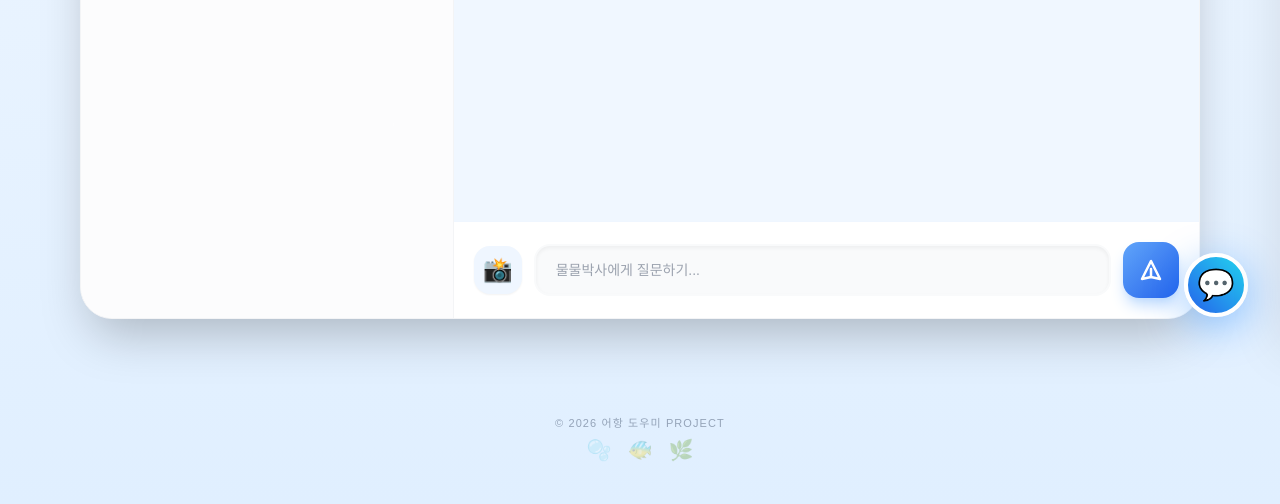
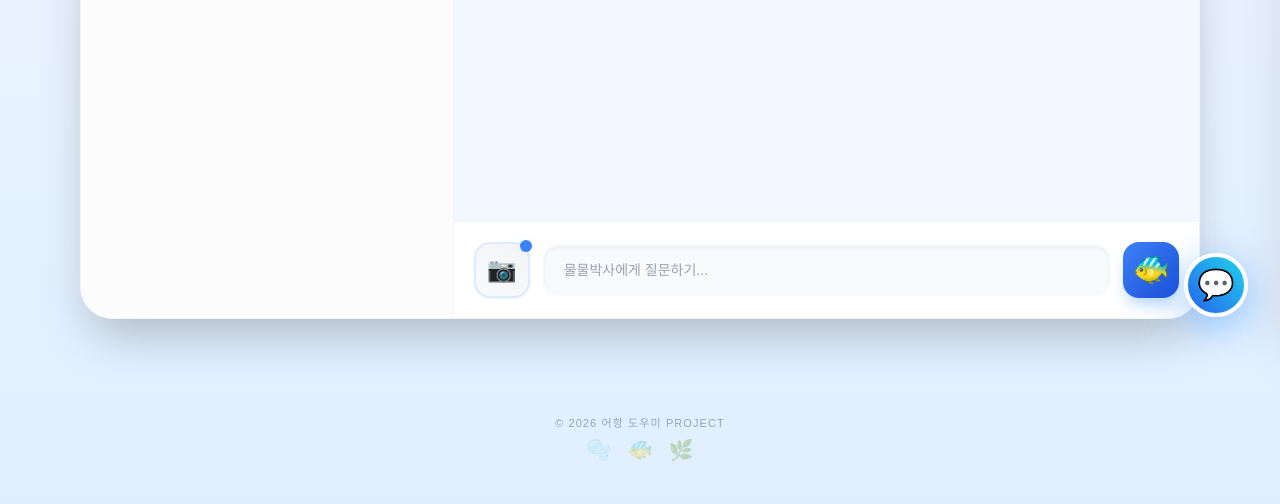
Before and after one commit to rkdwjdwns/aquarium-helper, a Django app: template templates/chatbot/chat.html in a window 1280 px wide. Shown: the part 451-955 px from the top of the page. Run offline with Django 5.2, Linux system fonts and the light colour scheme; the template is opened without the code that fills it, so the values that code supplies are empty; some libraries are stand-ins or nearby versions; some web fonts are replaced.

Commit message:
카메라 및 어항 아이콘 디자인 최종 수정

```diff
--- a/templates/chatbot/chat.html
+++ b/templates/chatbot/chat.html
@@ -53,9 +53,13 @@
                 </div>
 
                 <div class="flex items-center gap-3">
-                    <label class="group relative flex items-center justify-center w-12 h-12 bg-blue-50 rounded-2xl cursor-pointer hover:bg-blue-100 transition-all shadow-sm">
+                    <label class="group relative flex items-center justify-center w-14 h-14 bg-gradient-to-tr from-gray-50 to-gray-100 border-2 border-blue-100 rounded-2xl cursor-pointer hover:border-blue-400 hover:bg-white transition-all shadow-sm">
                         <input type="file" id="image-input" name="image" accept="image/*" class="hidden">
-                        <span class="text-2xl group-hover:scale-110 transition-transform">📸</span>
+                        <span class="text-2xl group-hover:scale-125 transition-transform">📷</span>
+                        <span class="absolute -top-1 -right-1 flex h-3 w-3">
+                            <span class="animate-ping absolute inline-flex h-full w-full rounded-full bg-blue-400 opacity-75"></span>
+                            <span class="relative inline-flex rounded-full h-3 w-3 bg-blue-500"></span>
+                        </span>
                     </label>
 
                     <div class="flex-1 relative">
@@ -63,10 +67,8 @@
                             class="w-full bg-gray-50 border-2 border-transparent focus:border-blue-300 focus:bg-white rounded-2xl px-5 py-3.5 outline-none text-sm font-medium transition-all shadow-inner">
                     </div>
 
-                    <button type="submit" class="flex items-center justify-center w-14 h-14 bg-gradient-to-br from-blue-400 to-blue-600 text-white rounded-2xl shadow-lg shadow-blue-200 hover:shadow-blue-300 hover:-translate-y-0.5 active:scale-95 transition-all group">
-                        <svg xmlns="http://www.w3.org/2000/svg" class="w-6 h-6 group-hover:rotate-12 transition-transform" fill="none" viewBox="0 0 24 24" stroke="currentColor">
-                            <path stroke-linecap="round" stroke-linejoin="round" stroke-width="2.5" d="M12 19l9 2-9-18-9 18 9-2zm0 0v-8" />
-                        </svg>
+                    <button type="submit" class="flex items-center justify-center w-14 h-14 bg-gradient-to-br from-blue-500 to-blue-700 text-white rounded-2xl shadow-lg shadow-blue-200 hover:shadow-blue-400 hover:-translate-y-1 active:scale-95 transition-all group">
+                        <span class="text-3xl group-hover:rotate-12 transition-transform">🐠</span>
                     </button>
                 </div>
             </form>
@@ -82,7 +84,6 @@
     const imagePreview = document.getElementById('image-preview');
     const fileNameDisp = document.getElementById('file-name');
 
-    // 파일 선택 시 이벤트
     imageInput.addEventListener('change', function() {
         if (this.files && this.files[0]) {
             fileNameDisp.innerText = this.files[0].name;
@@ -107,7 +108,7 @@
         resetImage();
 
         const loadingId = 'loading-' + Date.now();
-        appendMessage('ai', '물고기를 진찰하고 있습니다...', loadingId);
+        appendMessage('ai', '물고기를 진찰하고 있습니다...🫧', loadingId);
 
         fetch("{% url 'chatbot:ask' %}", {
             method: 'POST',
@@ -116,8 +117,11 @@
         })
         .then(res => res.json())
         .then(data => {
-            const loadingBubbleContainer = document.getElementById(loadingId).parentElement.parentElement;
-            loadingBubbleContainer.remove();
+            const loadingBubble = document.getElementById(loadingId);
+            if (loadingBubble) {
+                const container = loadingBubble.closest('.flex');
+                if (container) container.remove();
+            }
 
             if (data.status === 'success') {
                 appendMessage('ai', data.message);
@@ -149,7 +153,7 @@
         }
 
         if (sender === 'user') {
-            div.innerHTML = `<div class="bg-blue-500 text-white p-4 rounded-2xl rounded-tr-none shadow-md text-sm font-bold max-w-[75%] animate-fade-in">${text}</div>`;
+            div.innerHTML = `<div class="bg-blue-600 text-white p-4 rounded-2xl rounded-tr-none shadow-md text-sm font-bold max-w-[75%] animate-fade-in">${text}</div>`;
         } else {
             div.innerHTML = `
                 <div class="w-10 h-10 rounded-2xl bg-gradient-to-tr from-blue-600 to-cyan-400 flex items-center justify-center text-white text-xs font-black shadow-lg shrink-0">AI</div>
```
